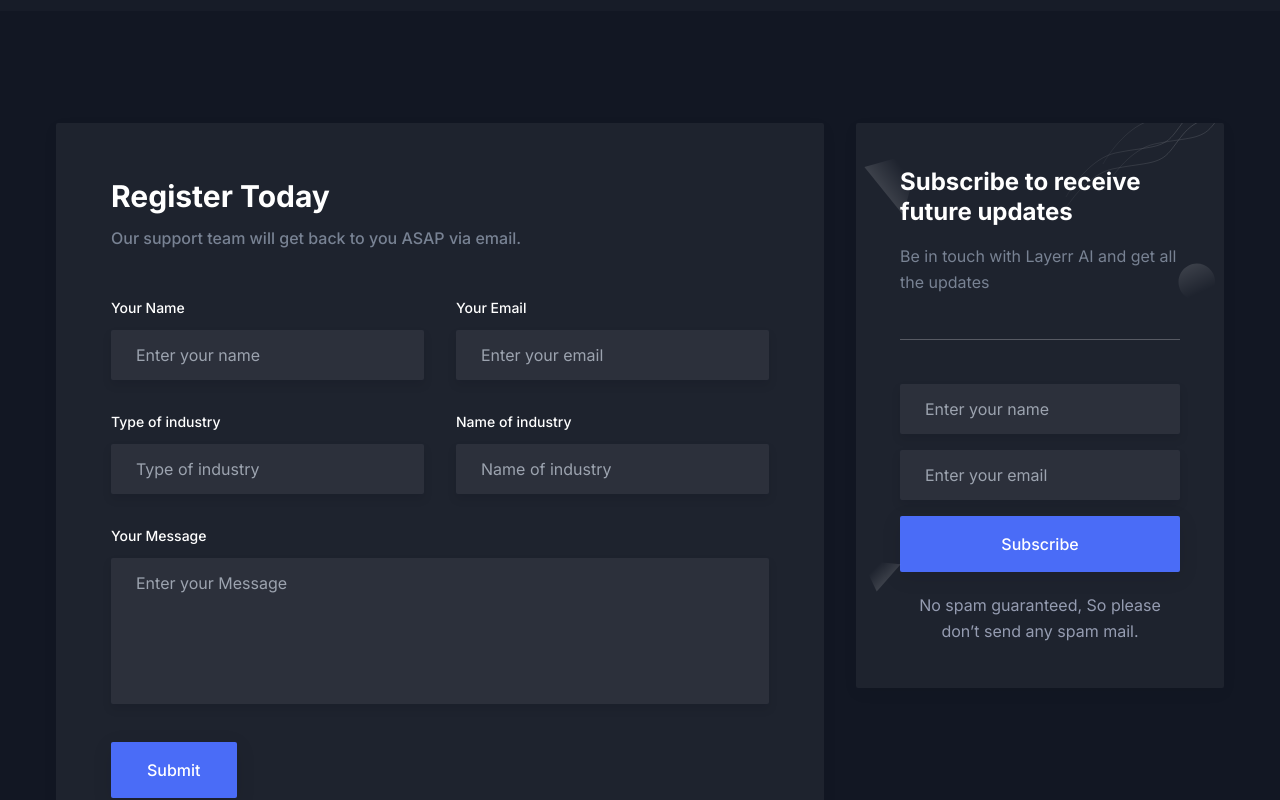
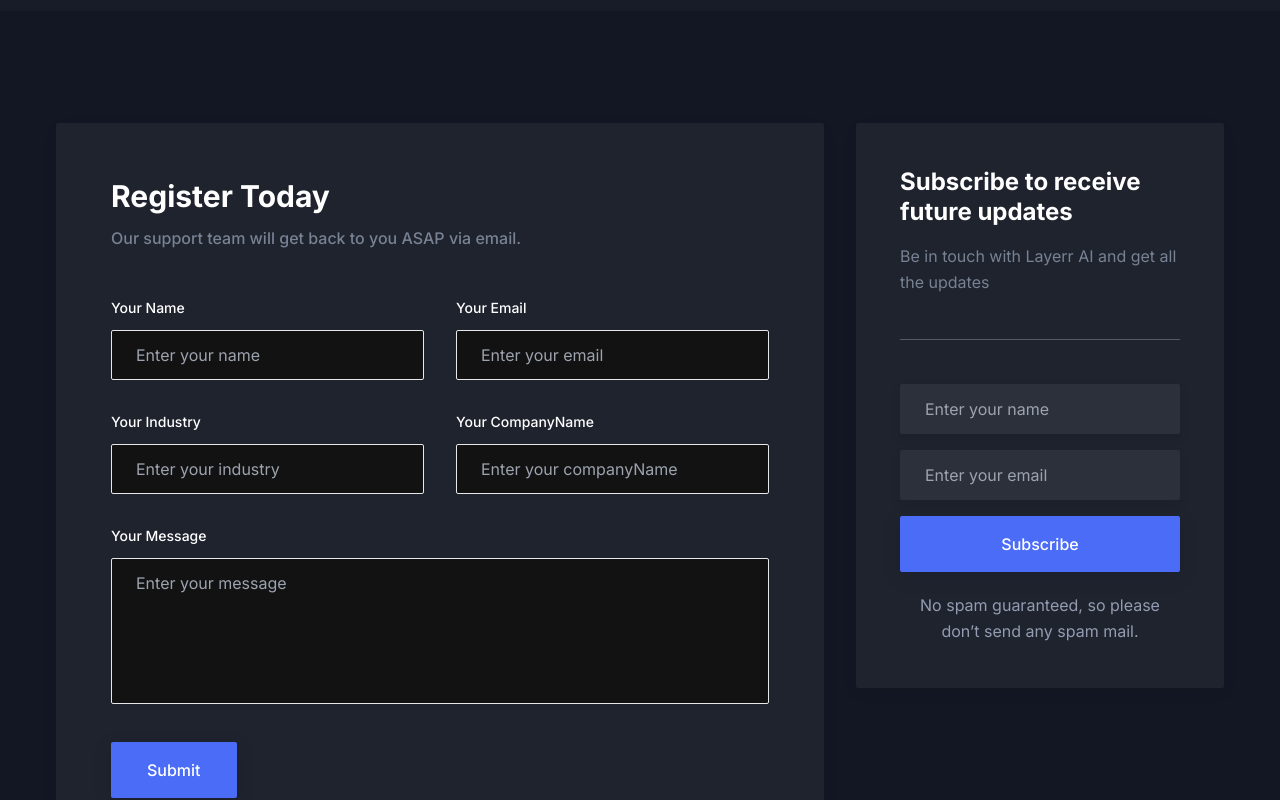
Before and after one commit to Riyazul555/layerr-frontend, a Next.js app: page / in a window 1280 px wide. Shown: the part 4712-5512 px from the top of the page. Built offline with nearby package versions, Linux system fonts and the light colour scheme.

Commit message:
connected backend to frontend

```diff
--- a/components/Contact/NewsLatterBox.tsx
+++ b/components/Contact/NewsLatterBox.tsx
@@ -1,9 +1,48 @@
 "use client";
 
 import { useTheme } from "next-themes";
+import { useState } from "react";
 
 const NewsLatterBox = () => {
   const { theme } = useTheme();
+
+  // State to hold form data and submission status
+  const [formData, setFormData] = useState({ name: "", email: "" });
+  const [message, setMessage] = useState("");
+  const [error, setError] = useState("");
+
+  // Handle input changes
+  const handleChange = (e) => {
+    const { name, value } = e.target;
+    setFormData({ ...formData, [name]: value });
+  };
+
+  // Handle form submission
+  const handleSubmit = async (e) => {
+    e.preventDefault();
+    setMessage("");
+    setError("");
+
+    try {
+      const response = await fetch(`${process.env.NEXT_PUBLIC_BACKEND_PORT}/subscriptions/subscribe`, {
+        method: "POST",
+        headers: {
+          "Content-Type": "application/json",
+        },
+        body: JSON.stringify(formData),
+      });
+
+      if (response.ok) {
+        setMessage("Subscription successful!");
+        setFormData({ name: "", email: "" }); // Reset the form
+      } else {
+        const errorData = await response.json();
+        setError(errorData.message || "Subscription failed");
+      }
+    } catch (err) {
+      setError("An error occurred. Please try again later.");
+    }
+  };
 
   return (
     <div
@@ -16,245 +55,44 @@ const NewsLatterBox = () => {
       <p className="mb-11 border-b border-body-color border-opacity-25 pb-11 text-base leading-relaxed text-body-color dark:border-white dark:border-opacity-25">
         Be in touch with Layerr AI and get all the updates
       </p>
-      <div>
+      <form onSubmit={handleSubmit}>
         <input
           type="text"
           name="name"
           placeholder="Enter your name"
+          value={formData.name}
+          onChange={handleChange}
           className="mb-4 w-full rounded-sm border border-stroke bg-[#f8f8f8] px-6 py-3 text-base text-body-color outline-none focus:border-primary dark:border-transparent dark:bg-[#2C303B] dark:text-body-color-dark dark:shadow-two dark:focus:border-primary dark:focus:shadow-none"
+          required
         />
         <input
           type="email"
           name="email"
           placeholder="Enter your email"
+          value={formData.email}
+          onChange={handleChange}
           className="mb-4 w-full rounded-sm border border-stroke bg-[#f8f8f8] px-6 py-3 text-base text-body-color outline-none focus:border-primary dark:border-transparent dark:bg-[#2C303B] dark:text-body-color-dark dark:shadow-two dark:focus:border-primary dark:focus:shadow-none"
+          required
         />
         <input
           type="submit"
           value="Subscribe"
           className="mb-5 flex w-full cursor-pointer items-center justify-center rounded-sm bg-primary px-9 py-4 text-base font-medium text-white shadow-submit duration-300 hover:bg-primary/90 dark:shadow-submit-dark"
         />
-        <p className="text-center text-base leading-relaxed text-body-color dark:text-body-color-dark">
-          No spam guaranteed, So please don’t send any spam mail.
+      </form>
+      {message && (
+        <p className="text-center text-green-500 text-base leading-relaxed">
+          {message}
         </p>
-      </div>
-
-      <div>
-        <span className="absolute left-2 top-7">
-          <svg
-            width="57"
-            height="65"
-            viewBox="0 0 57 65"
-            fill="none"
-            xmlns="http://www.w3.org/2000/svg"
-          >
-            <path
-              opacity="0.5"
-              d="M0.407629 15.9573L39.1541 64.0714L56.4489 0.160793L0.407629 15.9573Z"
-              fill="url(#paint0_linear_1028_600)"
-            />
-            <defs>
-              <linearGradient
-                id="paint0_linear_1028_600"
-                x1="-18.3187"
-                y1="55.1044"
-                x2="37.161"
-                y2="15.3509"
-                gradientUnits="userSpaceOnUse"
-              >
-                <stop
-                  stopColor={theme === "light" ? "#4A6CF7" : "#fff"}
-                  stopOpacity="0.62"
-                />
-                <stop
-                  offset="1"
-                  stopColor={theme === "light" ? "#4A6CF7" : "#fff"}
-                  stopOpacity="0"
-                />
-              </linearGradient>
-            </defs>
-          </svg>
-        </span>
-
-        <span className="absolute bottom-24 left-1.5">
-          <svg
-            width="39"
-            height="32"
-            viewBox="0 0 39 32"
-            fill="none"
-            xmlns="http://www.w3.org/2000/svg"
-          >
-            <path
-              opacity="0.5"
-              d="M14.7137 31.4215L38.6431 4.24115L6.96581e-07 0.624124L14.7137 31.4215Z"
-              fill="url(#paint0_linear_1028_601)"
-            />
-            <defs>
-              <linearGradient
-                id="paint0_linear_1028_601"
-                x1="39.1948"
-                y1="38.335"
-                x2="10.6982"
-                y2="10.2511"
-                gradientUnits="userSpaceOnUse"
-              >
-                <stop
-                  stopColor={theme === "light" ? "#4A6CF7" : "#fff"}
-                  stopOpacity="0.62"
-                />
-                <stop
-                  offset="1"
-                  stopColor={theme === "light" ? "#4A6CF7" : "#fff"}
-                  stopOpacity="0"
-                />
-              </linearGradient>
-            </defs>
-          </svg>
-        </span>
-
-        <span className="absolute right-2 top-[140px]">
-          <svg
-            width="38"
-            height="38"
-            viewBox="0 0 38 38"
-            fill="none"
-            xmlns="http://www.w3.org/2000/svg"
-          >
-            <path
-              opacity="0.5"
-              d="M10.6763 35.3091C23.3976 41.6367 38.1681 31.7045 37.107 17.536C36.1205 4.3628 21.9407 -3.46901 10.2651 2.71063C-2.92254 9.69061 -2.68321 28.664 10.6763 35.3091Z"
-              fill="url(#paint0_linear_1028_602)"
-            />
-            <defs>
-              <linearGradient
-                id="paint0_linear_1028_602"
-                x1="-0.571054"
-                y1="-37.1717"
-                x2="28.7937"
-                y2="26.7564"
-                gradientUnits="userSpaceOnUse"
-              >
-                <stop
-                  stopColor={theme === "light" ? "#4A6CF7" : "#fff"}
-                  stopOpacity="0.62"
-                />
-                <stop
-                  offset="1"
-                  stopColor={theme === "light" ? "#4A6CF7" : "#fff"}
-                  stopOpacity="0"
-                />
-              </linearGradient>
-            </defs>
-          </svg>
-        </span>
-
-        <span className="absolute right-0 top-0">
-          <svg
-            width="162"
-            height="91"
-            viewBox="0 0 162 91"
-            fill="none"
-            xmlns="http://www.w3.org/2000/svg"
-          >
-            <g opacity="0.3">
-              <path
-                opacity="0.45"
-                d="M1 89.9999C8 77.3332 27.7 50.7999 50.5 45.9999C79 39.9999 95 41.9999 106 30.4999C117 18.9999 126 -3.50014 149 -3.50014C172 -3.50014 187 4.99986 200.5 -8.50014C214 -22.0001 210.5 -46.0001 244 -37.5001C270.8 -30.7001 307.167 -45 322 -53"
-                stroke="url(#paint0_linear_1028_603)"
-              />
-              <path
-                opacity="0.45"
-                d="M43 64.9999C50 52.3332 69.7 25.7999 92.5 20.9999C121 14.9999 137 16.9999 148 5.49986C159 -6.00014 168 -28.5001 191 -28.5001C214 -28.5001 229 -20.0001 242.5 -33.5001C256 -47.0001 252.5 -71.0001 286 -62.5001C312.8 -55.7001 349.167 -70 364 -78"
-                stroke="url(#paint1_linear_1028_603)"
-              />
-              <path
-                opacity="0.45"
-                d="M4 73.9999C11 61.3332 30.7 34.7999 53.5 29.9999C82 23.9999 98 25.9999 109 14.4999C120 2.99986 129 -19.5001 152 -19.5001C175 -19.5001 190 -11.0001 203.5 -24.5001C217 -38.0001 213.5 -62.0001 247 -53.5001C273.8 -46.7001 310.167 -61 325 -69"
-                stroke="url(#paint2_linear_1028_603)"
-              />
-              <path
-                opacity="0.45"
-                d="M41 40.9999C48 28.3332 67.7 1.79986 90.5 -3.00014C119 -9.00014 135 -7.00014 146 -18.5001C157 -30.0001 166 -52.5001 189 -52.5001C212 -52.5001 227 -44.0001 240.5 -57.5001C254 -71.0001 250.5 -95.0001 284 -86.5001C310.8 -79.7001 347.167 -94 362 -102"
-                stroke="url(#paint3_linear_1028_603)"
-              />
-            </g>
-            <defs>
-              <linearGradient
-                id="paint0_linear_1028_603"
-                x1="291.35"
-                y1="12.1032"
-                x2="179.211"
-                y2="237.617"
-                gradientUnits="userSpaceOnUse"
-              >
-                <stop
-                  offset="0.328125"
-                  stopColor={theme === "light" ? "#4A6CF7" : "#fff"}
-                />
-                <stop
-                  offset="1"
-                  stopColor={theme === "light" ? "#4A6CF7" : "#fff"}
-                  stopOpacity="0"
-                />
-              </linearGradient>
-              <linearGradient
-                id="paint1_linear_1028_603"
-                x1="333.35"
-                y1="-12.8968"
-                x2="221.211"
-                y2="212.617"
-                gradientUnits="userSpaceOnUse"
-              >
-                <stop
-                  offset="0.328125"
-                  stopColor={theme === "light" ? "#4A6CF7" : "#fff"}
-                />
-                <stop
-                  offset="1"
-                  stopColor={theme === "light" ? "#4A6CF7" : "#fff"}
-                  stopOpacity="0"
-                />
-              </linearGradient>
-              <linearGradient
-                id="paint2_linear_1028_603"
-                x1="294.35"
-                y1="-3.89678"
-                x2="182.211"
-                y2="221.617"
-                gradientUnits="userSpaceOnUse"
-              >
-                <stop
-                  offset="0.328125"
-                  stopColor={theme === "light" ? "#4A6CF7" : "#fff"}
-                />
-                <stop
-                  offset="1"
-                  stopColor={theme === "light" ? "#4A6CF7" : "#fff"}
-                  stopOpacity="0"
-                />
-              </linearGradient>
-              <linearGradient
-                id="paint3_linear_1028_603"
-                x1="331.35"
-                y1="-36.8968"
-                x2="219.211"
-                y2="188.617"
-                gradientUnits="userSpaceOnUse"
-              >
-                <stop
-                  offset="0.328125"
-                  stopColor={theme === "light" ? "#4A6CF7" : "#fff"}
-                />
-                <stop
-                  offset="1"
-                  stopColor={theme === "light" ? "#4A6CF7" : "#fff"}
-                  stopOpacity="0"
-                />
-              </linearGradient>
-            </defs>
-          </svg>
-        </span>
-      </div>
+      )}
+      {error && (
+        <p className="text-center text-red-500 text-base leading-relaxed">
+          {error}
+        </p>
+      )}
+      <p className="text-center text-base leading-relaxed text-body-color dark:text-body-color-dark">
+        No spam guaranteed, so please don’t send any spam mail.
+      </p>
     </div>
   );
 };
--- a/components/Contact/index.tsx
+++ b/components/Contact/index.tsx
@@ -1,109 +1,111 @@
-import NewsLatterBox from "./NewsLatterBox";
+'use client';
+
+import { useState } from 'react';
+import NewsLatterBox from './NewsLatterBox';
 
 const Contact = () => {
+  const [formData, setFormData] = useState({
+    name: '',
+    email: '',
+    industry: '',
+    companyName: '',
+    message: '',
+  });
+  const [status, setStatus] = useState<string | null>(null);
+
+  const handleChange = (e: React.ChangeEvent<HTMLInputElement | HTMLTextAreaElement>) => {
+    setFormData({ ...formData, [e.target.name]: e.target.value });
+  };
+
+  const handleSubmit = async (e: React.FormEvent) => {
+    e.preventDefault();
+    setStatus(null);
+
+    try {
+      const response = await fetch(`${process.env.NEXT_PUBLIC_BACKEND_PORT}/tickets/open-ticket`, {
+        method: 'POST',
+        headers: {
+          'Content-Type': 'application/json',
+        },
+        body: JSON.stringify(formData),
+      });
+
+      if (response.ok) {
+        setStatus('Ticket submitted successfully!');
+        setFormData({ name: '', email: '', industry: '', companyName: '', message: '' });
+      } else {
+        const errorData = await response.json();
+        setStatus(`Error: ${errorData.message}`);
+      }
+    } catch (error) {
+      setStatus('Error submitting ticket. Please try again.');
+    }
+  };
+
   return (
     <section id="contact" className="overflow-hidden py-16 md:py-20 lg:py-28">
       <div className="container">
         <div className="-mx-4 flex flex-wrap">
           <div className="w-full px-4 lg:w-7/12 xl:w-8/12">
-            <div
-              className="wow fadeInUp mb-12 rounded-sm bg-white px-8 py-11 shadow-three dark:bg-gray-dark sm:p-[55px] lg:mb-5 lg:px-8 xl:p-[55px]"
-              data-wow-delay=".15s
-              "
-            >
+            <div className="mb-12 rounded-sm bg-white px-8 py-11 shadow-three dark:bg-gray-dark sm:p-[55px] lg:mb-5 lg:px-8 xl:p-[55px]">
               <h2 className="mb-3 text-2xl font-bold text-black dark:text-white sm:text-3xl lg:text-2xl xl:text-3xl">
                 Register Today
               </h2>
               <p className="mb-12 text-base font-medium text-body-color">
                 Our support team will get back to you ASAP via email.
               </p>
-              <form>
+              <form onSubmit={handleSubmit}>
                 <div className="-mx-4 flex flex-wrap">
-                  <div className="w-full px-4 md:w-1/2">
+                  {['name', 'email', 'industry', 'companyName', 'message'].map((field) => (
+                    <div
+                      key={field}
+                      className={`w-full px-4 ${field !== 'message' ? 'md:w-1/2' : ''}`}
+                    >
                       <div className="mb-8">
                         <label
-                        htmlFor="name"
+                          htmlFor={field}
                           className="mb-3 block text-sm font-medium text-dark dark:text-white"
                         >
-                        Your Name
+                          {field === 'message' ? 'Your Message' : `Your ${field.charAt(0).toUpperCase() + field.slice(1)}`}
                         </label>
+                        {field === 'message' ? (
+                          <textarea
+                            id={field}
+                            name={field}
+                            rows={5}
+                            placeholder={`Enter your ${field}`}
+                            value={formData[field as keyof typeof formData]}
+                            onChange={handleChange}
+                            className="w-full resize-none rounded-sm border px-6 py-3 text-base outline-none focus:border-primary"
+                          />
+                        ) : (
                           <input
-                        type="text"
-                        placeholder="Enter your name"
-                        className="w-full rounded-sm border border-stroke bg-[#f8f8f8] px-6 py-3 text-base text-body-color outline-none focus:border-primary dark:border-transparent dark:bg-[#2C303B] dark:text-body-color-dark dark:shadow-two dark:focus:border-primary dark:focus:shadow-none"
+                            type={field === 'email' ? 'email' : 'text'}
+                            id={field}
+                            name={field}
+                            placeholder={`Enter your ${field}`}
+                            value={formData[field as keyof typeof formData]}
+                            onChange={handleChange}
+                            className="w-full rounded-sm border px-6 py-3 text-base outline-none focus:border-primary"
                           />
+                        )}
                       </div>
                     </div>
-                  <div className="w-full px-4 md:w-1/2">
-                    <div className="mb-8">
-                      <label
-                        htmlFor="email"
-                        className="mb-3 block text-sm font-medium text-dark dark:text-white"
+                  ))}
+                  <div className="w-full px-4">
+                    <button
+                      type="submit"
+                      className="rounded-sm bg-primary px-9 py-4 text-base font-medium text-white shadow-submit hover:bg-primary/90"
                     >
-                        Your Email
-                      </label>
-                      <input
-                        type="email"
-                        placeholder="Enter your email"
-                        className="w-full rounded-sm border border-stroke bg-[#f8f8f8] px-6 py-3 text-base text-body-color outline-none focus:border-primary dark:border-transparent dark:bg-[#2C303B] dark:text-body-color-dark dark:shadow-two dark:focus:border-primary dark:focus:shadow-none"
-                      />
-                    </div>
-                  </div>
-                  <div className="w-full px-4 md:w-1/2">
-                    <div className="mb-8">
-                      <label
-                        htmlFor="industry"
-                        className="mb-3 block text-sm font-medium text-dark dark:text-white"
-                      >
-                        Type of industry
-                      </label>
-                      <input
-                        type="text"
-                        placeholder="Type of industry"
-                        className="w-full rounded-sm border border-stroke bg-[#f8f8f8] px-6 py-3 text-base text-body-color outline-none focus:border-primary dark:border-transparent dark:bg-[#2C303B] dark:text-body-color-dark dark:shadow-two dark:focus:border-primary dark:focus:shadow-none"
-                      />
-                    </div>
-                  </div>
-                  <div className="w-full px-4 md:w-1/2">
-                    <div className="mb-8">
-                      <label
-                        htmlFor="nameofindustry"
-                        className="mb-3 block text-sm font-medium text-dark dark:text-white"
-                      >
-                        Name of industry
-                      </label>
-                      <input
-                        type="text"
-                        placeholder="Name of industry"
-                        className="w-full rounded-sm border border-stroke bg-[#f8f8f8] px-6 py-3 text-base text-body-color outline-none focus:border-primary dark:border-transparent dark:bg-[#2C303B] dark:text-body-color-dark dark:shadow-two dark:focus:border-primary dark:focus:shadow-none"
-                      />
-                    </div>
-                  </div>
-                  <div className="w-full px-4">
-                    <div className="mb-8">
-                      <label
-                        htmlFor="message"
-                        className="mb-3 block text-sm font-medium text-dark dark:text-white"
-                      >
-                        Your Message
-                      </label>
-                      <textarea
-                        name="message"
-                        rows={5}
-                        placeholder="Enter your Message"
-                        className="w-full resize-none rounded-sm border border-stroke bg-[#f8f8f8] px-6 py-3 text-base text-body-color outline-none focus:border-primary dark:border-transparent dark:bg-[#2C303B] dark:text-body-color-dark dark:shadow-two dark:focus:border-primary dark:focus:shadow-none"
-                      ></textarea>
-                    </div>
-                  </div>
-                  <div className="w-full px-4">
-                    <button className="rounded-sm bg-primary px-9 py-4 text-base font-medium text-white shadow-submit duration-300 hover:bg-primary/90 dark:shadow-submit-dark">
                       Submit
                     </button>
                   </div>
                 </div>
               </form>
+              {status && <p className="mt-4 text-base font-medium text-red-500">{status}</p>}
             </div>
           </div>
+          {/* NewsLatterBox */}
           <div className="w-full px-4 lg:w-5/12 xl:w-4/12">
             <NewsLatterBox />
           </div>
--- a/package.json
+++ b/package.json
@@ -3,7 +3,7 @@
   "version": "0.2.0",
   "private": true,
   "scripts": {
-    "dev": "next dev",
+    "dev": "next dev --port 4000",
     "build": "next build",
     "start": "next start",
     "lint": "next lint"
```
Also changed, not shown: 1 other file (tests, documents, lock files or other folders). Lines whose indentation alone changed are shown as unchanged.
